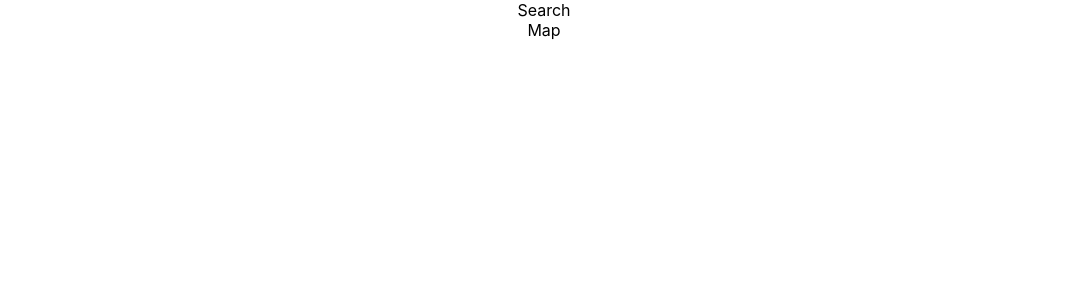
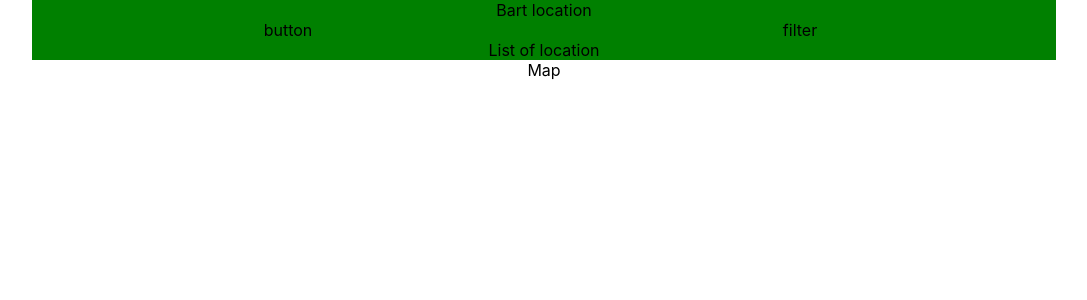
Before and after one commit to anton415/neighborhood-map, a React (Create React App) app: page / in a window 1280 px wide. Shown: the top 300 px of the page, without its empty margins (96-1183 px from the left). Built offline with nearby package versions, Linux system fonts and the light colour scheme.

Commit message:
Add all search components.

```diff
--- a/src/components/Search.js
+++ b/src/components/Search.js
@@ -1,9 +1,17 @@
 import React, {Component} from 'react';
+import './Search.css';
 
 class Search extends Component {
   render() {
     return (
-      <div className="Search">Search</div>
+      <div className="Search">
+        <div className="Title">Bart location</div>
+        <div className="Search-field">
+          <div className="Search-input">button</div>
+          <div className="Filter-button">filter</div>
+        </div>
+        <div className="List-of-location">List of location</div>
+      </div>
     )
   }
 }
```
